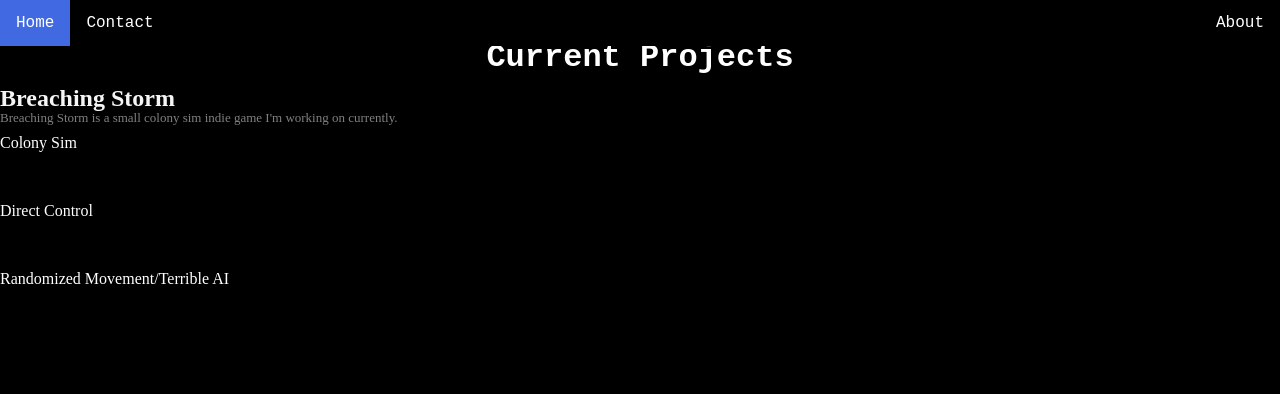
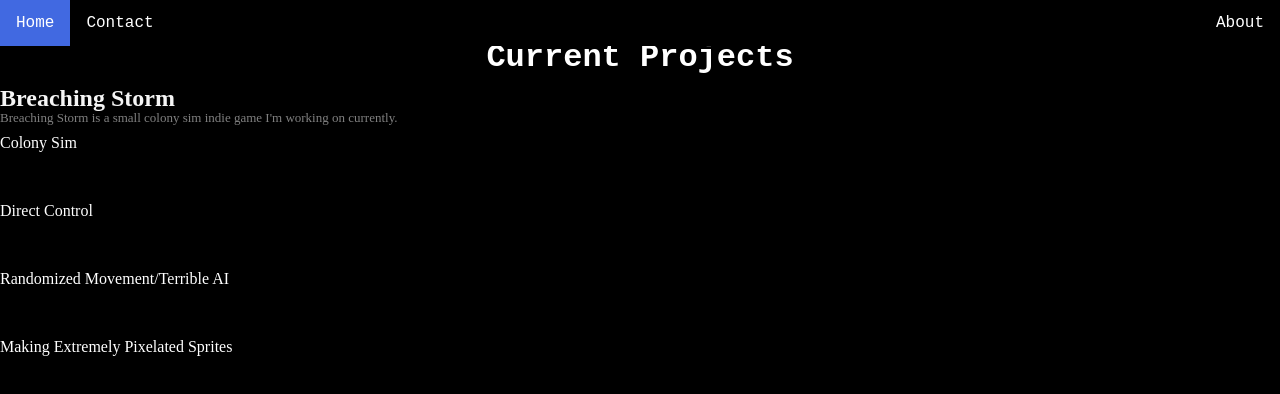
Before and after one commit to KingOfArthis/KingOfArthis.github.io, a plain HTML site: page index.html in a window 1280 px wide. Drawn offline with Linux system fonts and the light colour scheme.

Commit message:
Update index.html

```diff
--- a/index.html
+++ b/index.html
@@ -28,6 +28,8 @@
     <p class="LI">Direct Control</p>
     <br>
     <p class = "LI">Randomized Movement/Terrible AI</p>
+    <br>
+    <p class = "LI">Making Extremely Pixelated Sprites</p>
 
 </body>
 </html>
```
